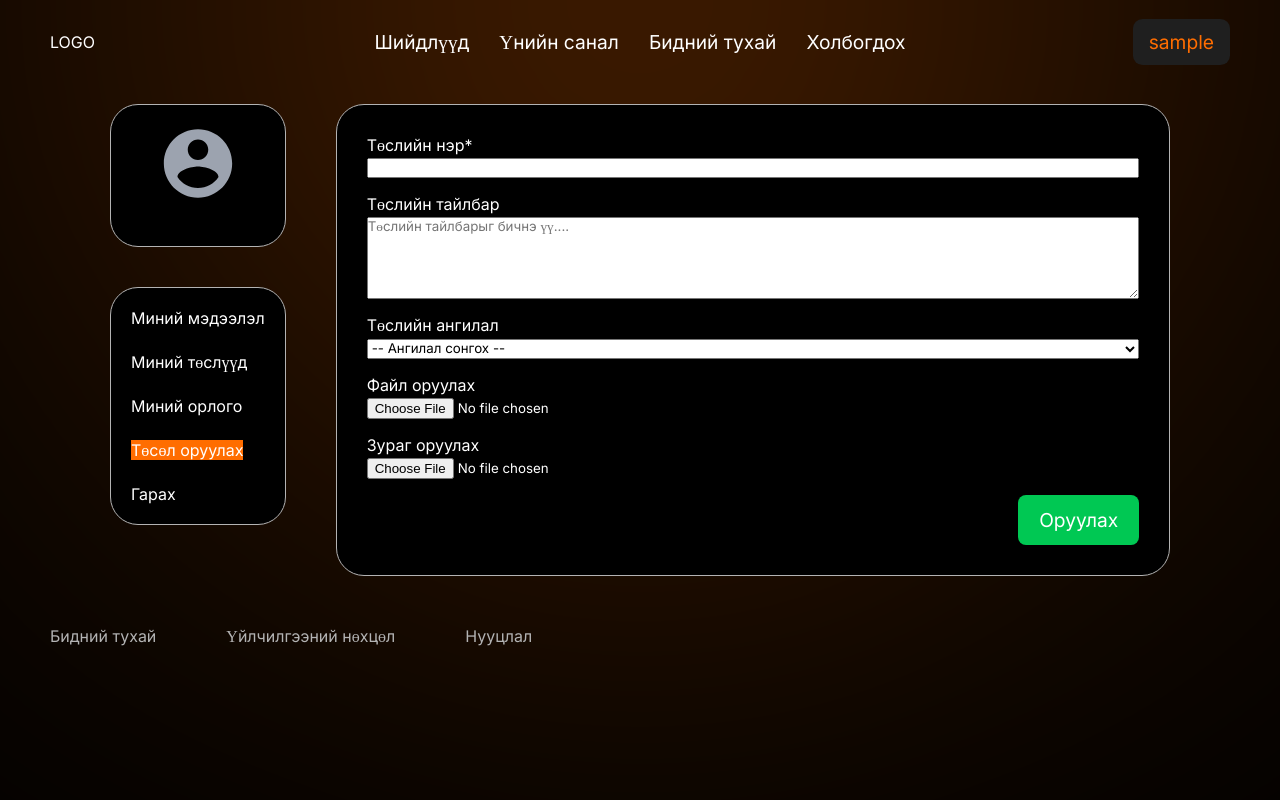
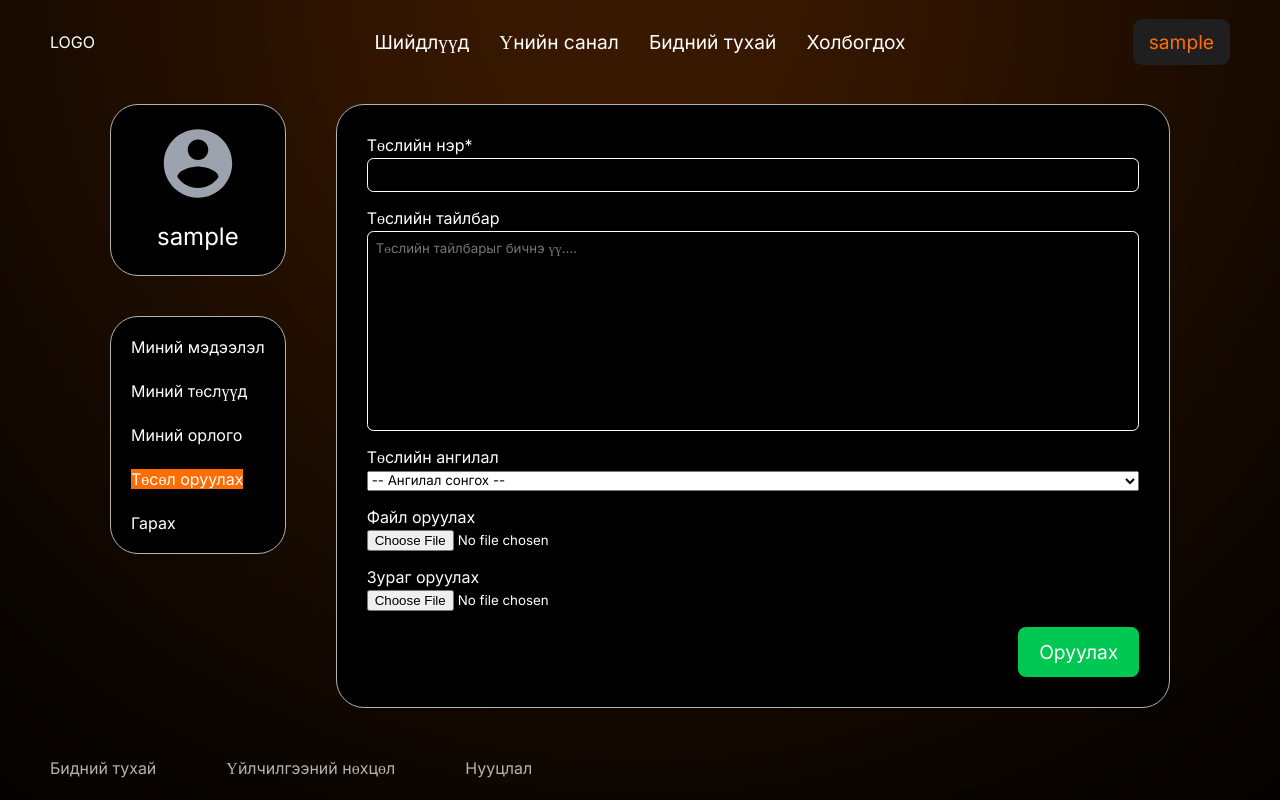
Before and after one commit to enkhtaivanmiro/csa316, a Vue app in the folder FrontEnd/: page /profile/1/create in a window 1280 px wide. Built offline with nearby package versions, Linux system fonts and the light colour scheme; no server answers; sample sign-in values are in the browser's storage.

Commit message:
added styling to createProject page

```diff
--- a/FrontEnd/src/views/user/Profile.vue
+++ b/FrontEnd/src/views/user/Profile.vue
@@ -36,9 +36,9 @@ const api = inject('api')
 const route = useRoute()
 const router = useRouter()
 
-const user = ref(null)
-const email = ref(null)
-let userID = ref(null)
+const user = ref('')
+const email = ref('')
+let userID = ref('')
 
 
 const token = localStorage.getItem('authToken')
--- a/FrontEnd/src/views/user/UploadProject.vue
+++ b/FrontEnd/src/views/user/UploadProject.vue
@@ -3,17 +3,14 @@
         <Navbar />
         <div class="container">
             <div class="user-container">
-                <div class="user-pic">
-                    <img src="/Landing Page/User.svg" alt="pic" class="user-dummy">
-                    <p id="username">{{ user }}</p>
-                </div>
+                <User :user="user"></User>
                 <Userbar></Userbar>
             </div>
             <Info>
                 <form @submit.prevent="AddProject">
                     <div class="section">
                         <label for="title">Төслийн нэр*</label>
-                        <input type="name">
+                        <input type="text" v-model="title">
                     </div>
 
                     <div class="section">
@@ -24,7 +21,7 @@
 
                     <div class="section">
                         <label for="category">Төслийн ангилал</label>
-                        <select name="category" id="category">
+                        <select name="category" id="category" v-model="category">
                             <option value="">-- Ангилал сонгох --</option>
                             <option value="development">Хөгжүүлэлтийн хэрэгслүүд</option>
                             <option value="design">Дизайн ба бүтээлч ажил</option>
@@ -58,18 +55,76 @@
     </Background>
 </template>
 <script setup>
+import { onBeforeMount, ref } from 'vue';
 import Background from '../components/background.vue';
 import Footer from '../components/footer.vue';
 import Navbar from '../components/navbar.vue';
 import Info from './component/Info.vue';
 import Userbar from './component/userbar.vue';
+import User from './component/User.vue';
+
+import { inject } from 'vue';
+import { jwtDecode } from 'jwt-decode';
+
+const api = inject('api')
+
+const title = ref('')
+const description = ref('')
+const category = ref('')
+let user = ref('')
+
+const token = localStorage.getItem('authToken')
+
+onBeforeMount(async () => {
+    if (!token) return
+
+    const decoded = jwtDecode(token)
+    user.value = decoded.username
+})
+
 
 async function AddProject() {
+    try {
+        const ProjectData = {
+            user_id: userID.value, //udahgui avna,
+            title: title.value,
+            description: description.value,
+            category_id: category.value,
+            file_url: file_url.value,
+            thumbnail_url: thumbnail_url.value,
+            is_active: active.value,
+        }
 
+        const response = await api.post(`/projects`, ProjectData, {
+            headers: {
+                'Content-Type': 'application/json',
+                Authorization: `Bearer ${token}`
+            }
+        })
+
+        if (response.status === 201) {
+
+        }
+    } catch (e) {
+        console.error(e)
+    }
 }
 </script>
 
 <style scoped>
+textarea, input[type="text"]{
+    background-color: var(--background-color);
+    border: 1px solid var(--primary-text);
+    border-radius: 0.4rem;
+    padding: 0.5rem;
+    color: var(--primary-text);
+}
+
+textarea{
+    resize: none;
+    height: 200px;
+}
+
 #button {
     max-width: 200px;
     margin-left: auto;
@@ -80,7 +135,7 @@ async function AddProject() {
     display: block;
 }
 
-#button:hover{
+#button:hover {
     filter: brightness(90%);
     cursor: pointer;
 }
```
